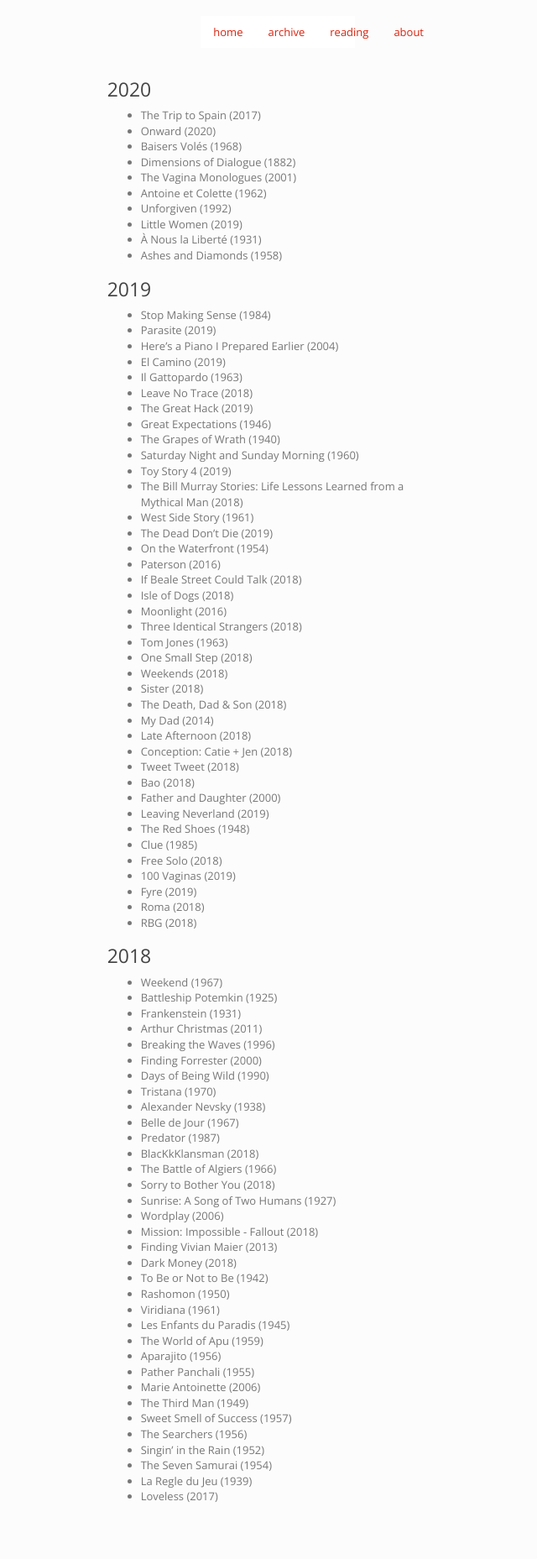
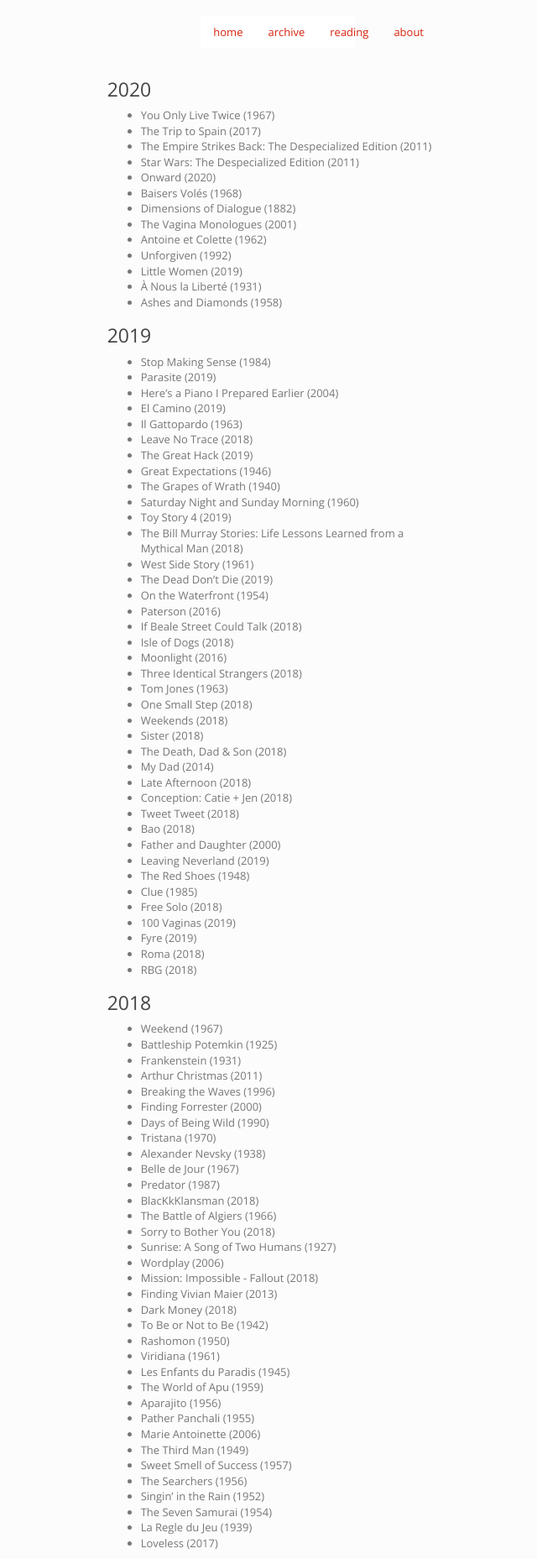
Before and after one commit to imtayadeway/imtayadeway.github.io, a Jekyll site: the page built from film/index.md, in a window 1280 px wide. Shown: the whole page at 84% size, without its empty margins (309-949 px from the left). Built offline with Jekyll 4.4.1, drawn with Linux system fonts in a browser that asks for light colours; before the commit the page ends 1801 px from its top, so only the background shows below that.

Commit message:
A few more

```diff
--- a/film/index.md
+++ b/film/index.md
@@ -5,7 +5,10 @@
 
 ### 2020
 
+- You Only Live Twice (1967)
 - The Trip to Spain (2017)
+- The Empire Strikes Back: The Despecialized Edition (2011)
+- Star Wars: The Despecialized Edition (2011)
 - Onward (2020)
 - Baisers Volés (1968)
 - Dimensions of Dialogue (1882)
```
